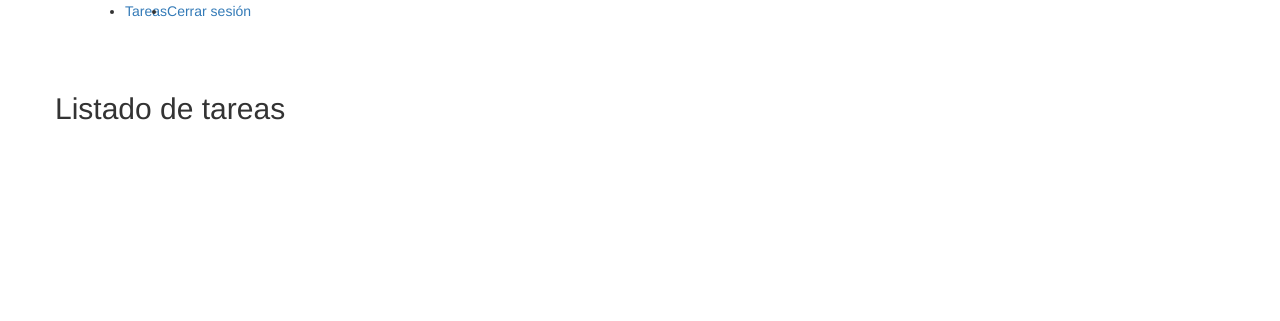
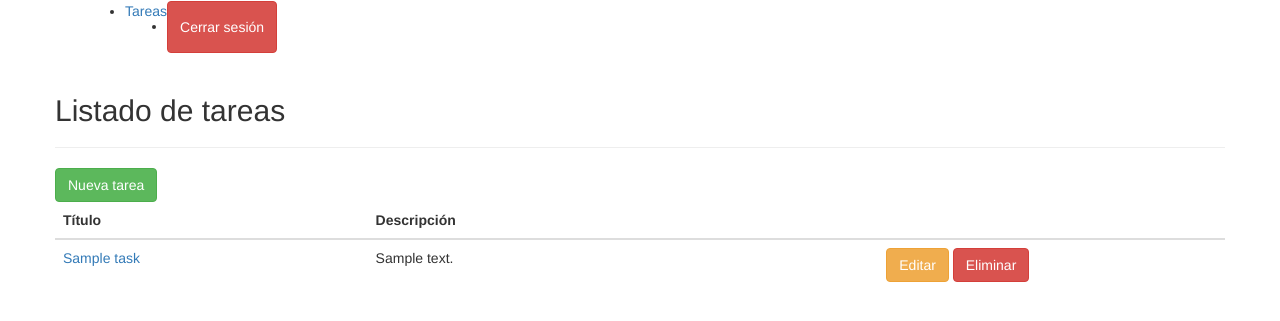
Before and after one commit to axelfelixfr/tasks-flask, a Flask app: page /tasks in a window 1280 px wide; the page is wider, and only the part inside the window is pictured. Shown: the top 321 px of that part. Run offline with Flask 2, Linux system fonts and the light colour scheme; a user stored in the database is signed in; tables that the repository leaves empty hold one stand-in row (values such as "Sample post"); some libraries are stand-ins or nearby versions.

Commit message:
CRUD de tareas completo junto con vistas terminadas

```diff
--- a/app/consts.py
+++ b/app/consts.py
@@ -3,3 +3,6 @@ USER_LOGIN_SUCCESS = 'Usuario identificado correctamente'
 USER_CREATED = 'Usuario creado exitosamente'
 LOGOUT = 'Haz cerrado sesión correctamente'
 ERROR_USER_LOGIN = 'Usuario o contraseña incorrectos'
+TASK_CREATED = 'Tarea creada correctamente'
+TASK_UPDATE_SUCCESS = 'Tarea actualizada correctamente'
+TASK_DELETE_SUCCESS = 'Tarea eliminada exitosamente'
--- a/app/models.py
+++ b/app/models.py
@@ -8,6 +8,7 @@ from . import db
 
 
 # Usamos uso de ORM para creación del modelo User para la base de datos
+# Heredamos de la clase 'UserMixin' para poder usar los métodos para las sesiones e identificación de usuarios
 class User(db.Model, UserMixin):
     # Cambiamos el nombre de la tabla a 'users'
     __tablename__ = 'users'
@@ -18,6 +19,8 @@ class User(db.Model, UserMixin):
     encrypted_password = db.Column(db.String(94), nullable=False)
     email = db.Column(db.String(100), unique=True, nullable=False)
     created_at = db.Column(db.DateTime, default=datetime.datetime.now())
+    # lazy='dynamic' -> Nos servira para poder paginar las tareas, en este caso los objetos
+    tasks = db.relationship('Task', lazy='dynamic')
 
     # Método para verificar el password
     # Se compara el password encriptado con el password que se recibe en el login
@@ -83,3 +86,83 @@ class User(db.Model, UserMixin):
         # Realizamos una busqueda del id con 'query.filter_by'
         # Buscamos al id
         return User.query.filter_by(id=id).first()
+
+
+# Modelo para las tareas
+class Task(db.Model):
+    # Cambiamos el nombre de la tabla
+    __tablename__ = 'tasks'
+
+    # Atributos para el modelo
+    id = db.Column(db.Integer, primary_key=True)
+    title = db.Column(db.String(50))
+    description = db.Column(db.Text())
+    # Colocamos la llave foraneo para relacionar las tareas con el usuario que las creo
+    user_id = db.Column(db.Integer, db.ForeignKey('users.id'))
+    created_at = db.Column(db.DateTime, default=datetime.datetime.now())
+
+    # Creamos una propiedad para acortar la descripción
+    @property
+    def little_description(self):
+        # Si la descripción es mayor a 40 carácteres entonces la acortamos y le concatenamos '...'
+        if len(self.description) > 40:
+            return self.description[0:39] + "..."
+
+        # Si no es mayor a 40 carácteres entonces la retornamos como esta
+        return self.description
+
+    # Método para crear tareas
+    @classmethod
+    def create_task(cls, title, description, user_id):
+        # Creamos la tarea a través de su modelo
+        task = Task(title=title, description=description, user_id=user_id)
+
+        # Agregamos dicha tarea a la base de datos
+        db.session.add(task)
+        db.session.commit()
+
+        # Retornamos la tarea
+        return task
+
+    # Método para obtener una tarea por su id
+    @classmethod
+    def get_by_id(cls, id):
+        return Task.query.filter_by(id=id).first()
+
+    # Método para actualizar una tarea
+    @classmethod
+    def update_task(cls, task_id, title, description):
+        # Buscamos la tarea por su id
+        task = Task.get_by_id(task_id)
+
+        # Si la tarea esta vacía retorna False
+        if task is None:
+            return False
+
+        # Colocamos los nuevos valores de la tarea
+        task.title = title
+        task.description = description
+
+        # Agregamos dicha tarea a la base de datos
+        db.session.add(task)
+        db.session.commit()
+
+        # Retornamos la tarea
+        return task
+
+    # Método para borrar una tarea
+    @classmethod
+    def delete_task(cls, task_id):
+        # Buscamos la tarea por su id
+        task = Task.get_by_id(task_id)
+
+        # Si la tarea esta vacía retorna False
+        if task is None:
+            return False
+
+        # Borramos la tarea en la base de datos
+        db.session.delete(task)
+        db.session.commit()
+
+        # Retornamos True, dando a entender que todo paso correctamente
+        return True
--- a/app/templates/layout.html
+++ b/app/templates/layout.html
@@ -6,17 +6,19 @@ title %} {% block navbar %}
     <div>
       <ul class="navbar-nav ml-auto">
         {% if current_user.is_authenticated %}
-        <li class="nav-item active">
+        <li class="nav-item {% if active == 'tasks' %} active {% endif %}">
           <a href="{{ url_for('.tasks') }}" class="nav-link">Tareas</a>
         </li>
-        <li class="nav-item active">
-          <a href="{{ url_for('.logout') }}" class="nav-link">Cerrar sesión</a>
+        <li class="nav-item">
+          <a href="{{ url_for('.logout') }}" class="btn btn-danger"
+            >Cerrar sesión</a
+          >
         </li>
         {% else %}
-        <li class="nav-item active">
+        <li class="nav-item {% if active == 'login' %} active {% endif %}">
           <a href="{{ url_for('.login') }}" class="nav-link">Iniciar sesión</a>
         </li>
-        <li class="nav-item active">
+        <li class="nav-item {% if active == 'register' %} active {% endif %}">
           <a href="{{ url_for('.register') }}" class="nav-link">Registrarme</a>
         </li>
         {% endif %}
--- a/app/templates/tasks/list.html
+++ b/app/templates/tasks/list.html
@@ -1,4 +1,61 @@
 {% extends 'layout.html' %} {% block container %}
 <h2>Listado de tareas</h2>
+<hr />
+<a href="{{ url_for('.new_task') }}" class="btn btn-success m-2">Nueva tarea</a>
+{% if tasks %}
+<table class="table">
+  <thead>
+    <tr>
+      <th scope="col">Título</th>
+      <th scope="col">Descripción</th>
+      <th></th>
+    </tr>
+  </thead>
+  <tbody>
+    {% for task in tasks %}
+    <tr>
+      <td>
+        <a href="{{ url_for('.get_task', task_id=task.id) }}"
+          >{{ task.title }}</a
+        >
+      </td>
+      <td>{{ task.little_description }}</td>
+      <td class="text-center">
+        <a
+          href="{{ url_for('.edit_task', task_id=task.id) }}"
+          class="btn btn-warning"
+          >Editar</a
+        >
+        <a
+          href="{{ url_for('.delete_task', task_id=task.id) }}"
+          class="btn btn-danger"
+          >Eliminar</a
+        >
+      </td>
+    </tr>
+    {% endfor %}
+  </tbody>
+</table>
 
-{% endblock container %}
+<nav>
+  <ul class="pagination">
+    {% if pagination.has_prev %}
+    <li class="page-item">
+      <a href="{{ url_for('.tasks', page=page-1) }}" class="page-link"
+        >Anterior</a
+      >
+    </li>
+    {% endif %} {% if pagination.has_next %}
+    <li class="page-item">
+      <a href="{{ url_for('.tasks', page=page+1) }}" class="page-link"
+        >Siguiente</a
+      >
+    </li>
+    {% endif %}
+  </ul>
+</nav>
+{% else %}
+<div class="col-md-12">
+  <h5 class="text-center text-danger">No tienes tareas actualmente :(</h5>
+</div>
+{% endif %} {% endblock container %}
--- a/app/views.py
+++ b/app/views.py
@@ -1,8 +1,8 @@
 from flask import Blueprint
-from flask import render_template, request, flash, redirect, url_for
+from flask import render_template, request, flash, redirect, url_for, abort
 from flask_login import login_user, logout_user, login_required, current_user
-from .forms import LoginForm, RegisterForm
-from .models import User
+from .forms import LoginForm, RegisterForm, TaskForm
+from .models import User, Task
 from . import login_manager
 from .consts import *
 
@@ -76,7 +76,7 @@ def login():
             flash(ERROR_USER_LOGIN, 'error')
 
     # Retornamos la vista, el title y el form para hacer uso de él
-    return render_template('auth/login.html', title='Inicio sesión', form=form)
+    return render_template('auth/login.html', title='Inicio sesión', form=form, active='login')
 
 
 # Se coloca el method 'POST' para enviar el formulario
@@ -111,13 +111,106 @@ def register():
             return redirect(url_for('.tasks'))
 
     # Retornamos la vista junto con el form y title
-    return render_template('auth/register.html', title='Registro', form=form)
+    return render_template('auth/register.html', title='Registro', form=form, active='register')
 
 
 # Ruta para las tareas
 @page.route('/tasks')
+@page.route('/tasks/<int:page>')  # Incluimos otra ruta para la paginación
 # Decoramos con 'login_required' de LoginManager, para requerir estar logueado
 @login_required
-def tasks():
+def tasks(page=1, per_page=4):  # page, per_page -> Paginación
+
+    # Ahora con el current_user podemos acceder a sus tareas y paginarlas
+    pagination = current_user.tasks.paginate(page, per_page)
+
+    # Devolvera las tareas de acuerdo a la paginación
+    tasks = pagination.items
+
     # Retornamos la vista de lista de tareas
-    return render_template('tasks/list.html', title='Tareas')
+    return render_template('tasks/list.html', title='Tareas', tasks=tasks, pagination=pagination, page=page, active='tasks')
+
+
+# Ruta para crear una nueva tarea
+@page.route('/tasks/new', methods=['GET', 'POST'])
+@login_required
+def new_task():
+    # Instancia del formulario para crear tareas
+    form = TaskForm(request.form)
+
+    # Si la request es 'POST' y el formulario paso la validación, crea la tarea
+    if request.method == 'POST' and form.validate():
+
+        # Accedemos a title y description a través del 'form'
+        title = form.title.data
+        description = form.description.data
+
+        # En cambio para id del usuario, usamos el current_user
+        user_id = current_user.id
+
+        # Creamos dicha tarea
+        task = Task.create_task(title, description, user_id)
+
+        # Si todo paso correctamente, devolvemos un mensaje y redirigimos a '/tasks'
+        if task:
+            flash(TASK_CREATED)
+            return redirect(url_for('.tasks'))
+
+    return render_template('tasks/new.html', title='Nueva tarea', form=form)
+
+
+@page.route('/tasks/show/<int:task_id>')
+@login_required
+def get_task(task_id):
+    task = Task.query.get_or_404(task_id)
+
+    return render_template('tasks/show.html', title='Tarea', task=task)
+
+
+@page.route('/tasks/edit/<int:task_id>', methods=['GET', 'POST'])
+@login_required
+def edit_task(task_id):
+    # Con la clase Task accedemos a 'get_or_404'
+    # Con el método 'get_or_404' podremos obtener una tarea (task)
+    task = Task.query.get_or_404(task_id)
+
+    # Si la tarea no fue realizada por el mismo usuario que esta en sesion, manda un error 404
+    if task.user_id != current_user.id:
+        abort(404)
+
+    # Podemos pasar la información (atributos de la BD) de la tarea con el 'obj'
+    # Al 'obj' lo definimos como 'task' que obtuvimos
+    form = TaskForm(request.form, obj=task)
+
+    # Si la request es 'POST' y paso la validación el formulario hacemos la actualización
+    if request.method == 'POST' and form.validate():
+        # Actualizamos la tarea
+        update_task = Task.update_task(
+            task.id, form.title.data, form.description.data)
+
+        # Si todo paso correctamente, mostramos un mensaje y redirigimos a '/tasks'
+        if update_task:
+            flash(TASK_UPDATE_SUCCESS)
+            return redirect(url_for('.tasks'))
+
+    # Retornamos la vista con el 'form' ya llenado
+    return render_template('tasks/edit.html', title='Editar tarea', form=form)
+
+
+# Ruta para eliminar una tarea
+# En este caso es necesario contar con el parámetro 'task_id'
+@page.route('/tasks/delete/<int:task_id>')
+@login_required
+def delete_task(task_id):
+    # Con el modelo Task, podemos buscar por el id
+    task = Task.query.get_or_404(task_id)
+
+    # Si la tarea no le pertenece al usuario, retorna un 404
+    if task.user_id != current_user.id:
+        abort(404)
+
+    # Borra dicha tarea y regresa un mensaje
+    if Task.delete_task(task.id):
+        flash(TASK_DELETE_SUCCESS)
+
+    return redirect(url_for('.tasks'))
```
Also changed, not shown: app/forms.py (+11 -1 lines), app/templates/tasks/edit.html (added, +22 -0 lines), app/templates/tasks/new.html (added, +22 -0 lines), app/templates/tasks/show.html (added, +22 -0 lines).
